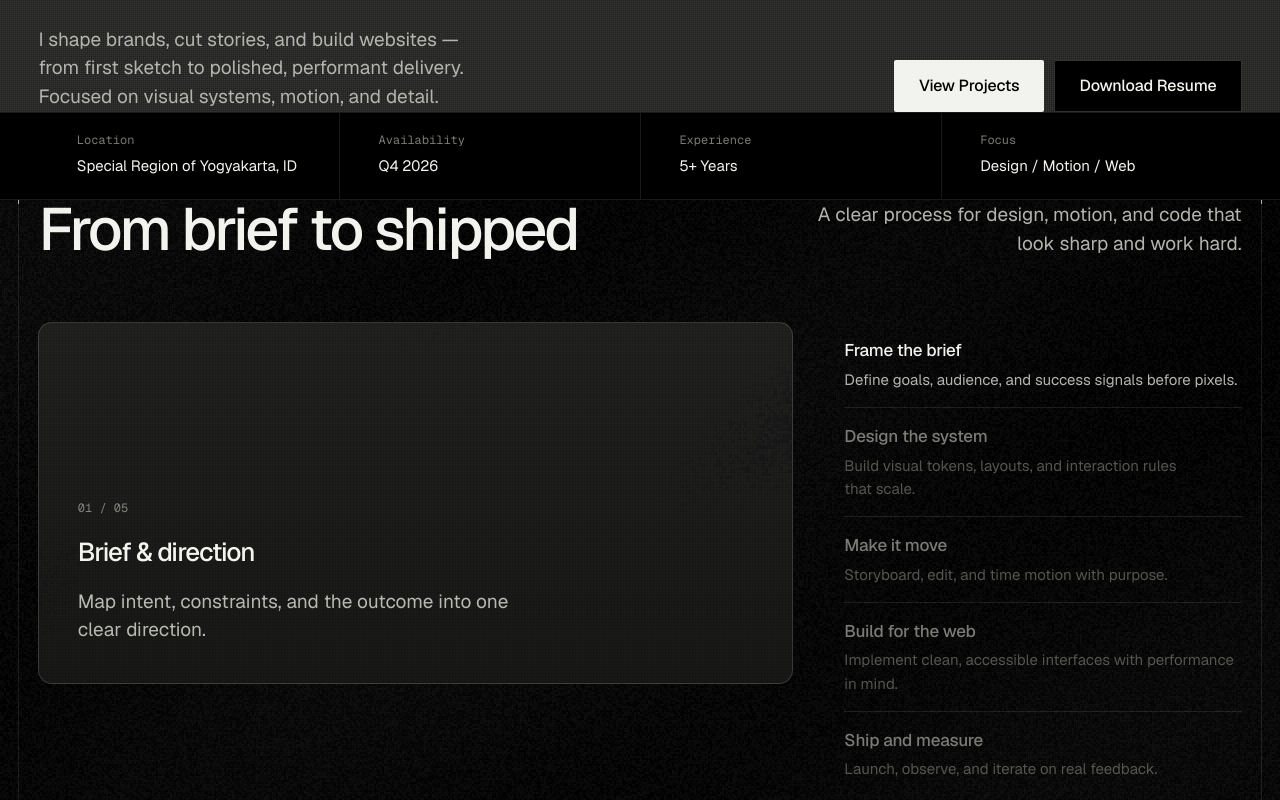
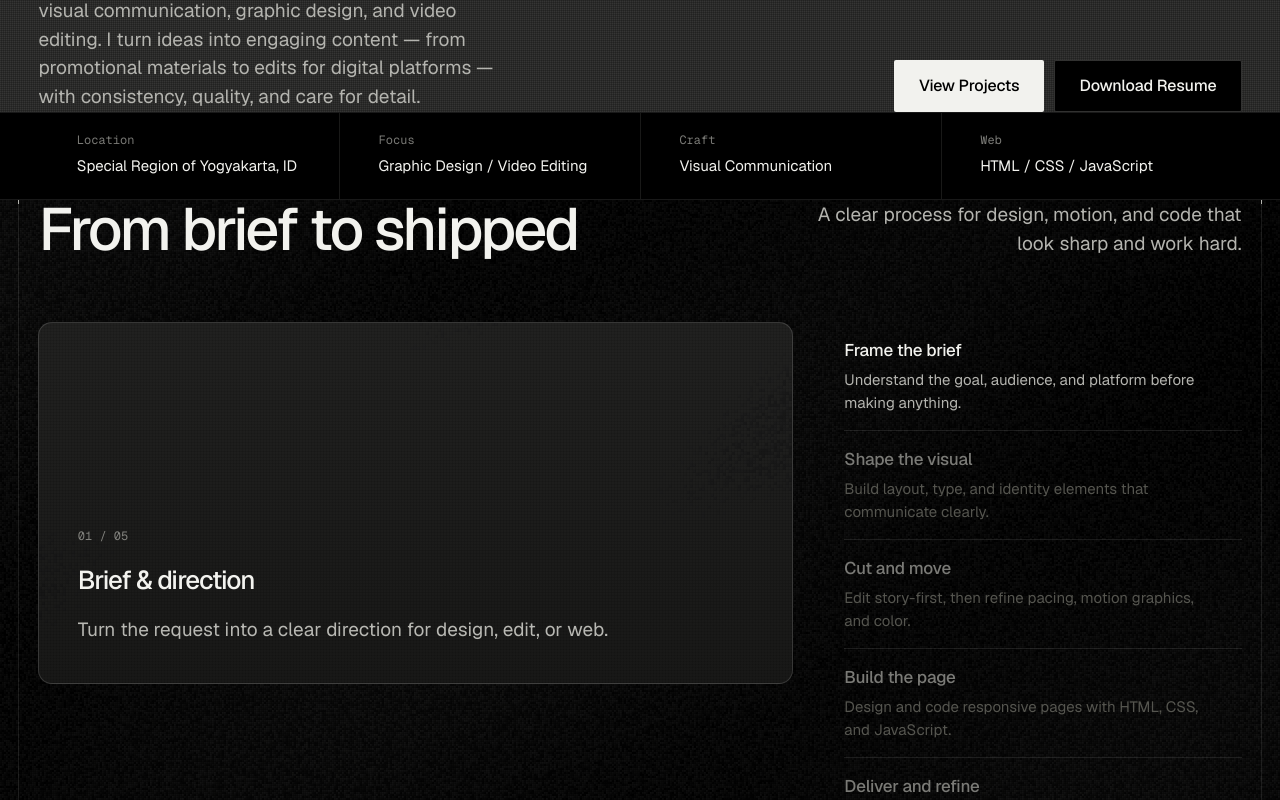
Before and after one commit to SuryaRaehan/PORTOFOLIO, a React (Vite) app: page / in a window 1280 px wide. Shown: the part 600-1400 px from the top of the page. Built offline with nearby package versions, Linux system fonts and the light colour scheme.

Commit message:
Align portfolio copy with CV

```diff
--- a/index.html
+++ b/index.html
@@ -5,7 +5,7 @@
     <meta name="viewport" content="width=device-width, initial-scale=1" />
     <meta name="theme-color" content="#000000" />
     <meta name="color-scheme" content="dark" />
-    <meta name="description" content="Surya Raehan Aryudi — graphic design, video editing, and web development for sharp brands, stories, and websites." />
+    <meta name="description" content="Surya Raehan Aryudi — creative video editor and graphic designer for visual communication, social content, and digital platforms." />
     <title>Surya Raehan Aryudi — Portfolio</title>
     <link rel="preconnect" href="https://fonts.googleapis.com" />
     <link rel="preconnect" href="https://fonts.gstatic.com" crossorigin />
--- a/src/App.tsx
+++ b/src/App.tsx
@@ -18,10 +18,10 @@ function Services() {
       <div className="wrap">
         <div className="head">
           <h2 className="h2" data-in="">
-            Made for work that matters
+            Creative services
           </h2>
           <p className="lead head-lead" data-in="" style={stagger(1)}>
-            Design, code, and polish — handled as one craft.
+            Design, edit, and build work for digital platforms.
           </p>
         </div>
         <div className="cards cards--3">
--- a/src/components/Contact.tsx
+++ b/src/components/Contact.tsx
@@ -9,7 +9,7 @@ export default function Contact() {
       <div className="wrap">
         <SectionHead
           title="Let's build something sharp"
-          lead="Open for select projects, collaborations, and creative teams."
+          lead="Reach out for graphic design, video editing, and web work."
         />
         <div className="cards cards--2">
           <article className="card card--os" data-in="">
@@ -25,8 +25,8 @@ export default function Contact() {
                 <dd>{content.LOCATION}</dd>
               </div>
               <div>
-                <dt className="mono">Status</dt>
-                <dd>{content.AVAILABILITY}</dd>
+                <dt className="mono">Focus</dt>
+                <dd>{content.FOCUS}</dd>
               </div>
             </dl>
             <a className="btn btn-ink btn-lg" href={`mailto:${content.EMAIL}`}>
--- a/src/components/Hero.tsx
+++ b/src/components/Hero.tsx
@@ -16,7 +16,7 @@ export default function Hero() {
         <DitherCanvas className="hero-dither" config={DITHER_CONFIG.HERO} />
         <div className="wrap hero-in">
           <div className="mono hero-top">
-            <span className="beta">{content.AVAILABILITY}</span>
+            <span className="beta">{content.FOCUS}</span>
             <span className="hero-notes">
               {content.LOCATION} · {content.ROLE}
             </span>
--- a/src/components/Projects.tsx
+++ b/src/components/Projects.tsx
@@ -11,13 +11,13 @@ export default function Projects() {
     <section className="sec" id="work">
       <div className="wrap">
         <SectionHead
-          title="Selected work"
-          lead="Case studies focused on outcomes, clarity, and craft."
+          title="What I make"
+          lead="Creative services for design, video, and digital platforms."
         />
         <article className="card card--media" data-in="">
           <div className="card-bar mono">
-            <span>featured case · {featured.category}</span>
-            <span className="dim">outcome: {featured.outcome}</span>
+            <span>focus · {featured.category}</span>
+            <span className="dim">deliverable: {featured.outcome.replace(/^Deliverable: /, "")}</span>
           </div>
           <div className="reveal" style={{ minHeight: 380 }}>
             <div
--- a/src/content.ts
+++ b/src/content.ts
@@ -11,11 +11,11 @@ import type {
 } from "./model";
 
 export const NAME = "Surya Raehan Aryudi";
-export const ROLE = "Graphic Design · Video Editor · Web Developer";
+export const ROLE = "Creative Video Editor & Graphic Designer";
 export const TAGLINE = "A portfolio for design, motion, and the web.";
 export const HERO_LEAD =
-  "I shape brands, cut stories, and build websites — from first sketch to polished, performant delivery. Focused on visual systems, motion, and detail.";
-export const AVAILABILITY = "Available for select projects";
+  "Creative and detail-oriented, with a strong interest in visual communication, graphic design, and video editing. I turn ideas into engaging content — from promotional materials to edits for digital platforms — with consistency, quality, and care for detail.";
+export const FOCUS = "Graphic Design · Video Editing · Web";
 export const LOCATION = "Special Region of Yogyakarta, ID";
 export const EMAIL = "suryaraehan73@gmail.com";
 export const RESUME_URL = "./resume.pdf";
@@ -30,133 +30,133 @@ export const NAV: NavItem[] = [
   { label: "FAQ", href: "#faq" },
 ];
 
-export const HERO_WORDS = ["designs.", "films.", "websites.", "experiences."];
+export const HERO_WORDS = ["designs.", "edits.", "stories.", "websites."];
 
 export const METRICS: Metric[] = [
-  { label: "Location", value: "Special Region of Yogyakarta, ID" },
-  { label: "Availability", value: "Q4 2026" },
-  { label: "Experience", value: "5+ Years" },
-  { label: "Focus", value: "Design / Motion / Web" },
+  { label: "Location", value: LOCATION },
+  { label: "Focus", value: "Graphic Design / Video Editing" },
+  { label: "Craft", value: "Visual Communication" },
+  { label: "Web", value: "HTML / CSS / JavaScript" },
 ];
 
 export const PROCESS: ProcessStep[] = [
   {
     name: "Frame the brief",
-    detail: "Define goals, audience, and success signals before pixels.",
+    detail: "Understand the goal, audience, and platform before making anything.",
     previewTitle: "Brief & direction",
-    previewBody: "Map intent, constraints, and the outcome into one clear direction.",
+    previewBody: "Turn the request into a clear direction for design, edit, or web.",
   },
   {
-    name: "Design the system",
-    detail: "Build visual tokens, layouts, and interaction rules that scale.",
+    name: "Shape the visual",
+    detail: "Build layout, type, and identity elements that communicate clearly.",
     previewTitle: "Visual system",
-    previewBody: "Typography, spacing, color, and motion form a reusable visual language.",
+    previewBody: "Typography, color, and composition across social and promotional materials.",
   },
   {
-    name: "Make it move",
-    detail: "Storyboard, edit, and time motion with purpose.",
+    name: "Cut and move",
+    detail: "Edit story-first, then refine pacing, motion graphics, and color.",
     previewTitle: "Motion & edit",
-    previewBody: "Cuts, pacing, sound, and transitions that carry the message.",
+    previewBody: "Cinematic and short-form edits with grading and purposeful animation.",
   },
   {
-    name: "Build for the web",
-    detail: "Implement clean, accessible interfaces with performance in mind.",
-    previewTitle: "Development",
-    previewBody: "Typed components, responsive layout, and efficient rendering from day one.",
+    name: "Build the page",
+    detail: "Design and code responsive pages with HTML, CSS, and JavaScript.",
+    previewTitle: "Web design",
+    previewBody: "Basic UI/UX, clean layout, and front-end work for digital platforms.",
   },
   {
-    name: "Ship and measure",
-    detail: "Launch, observe, and iterate on real feedback.",
-    previewTitle: "Release",
-    previewBody: "Performance checks, QA, and measurable improvements after launch.",
+    name: "Deliver and refine",
+    detail: "Export the right formats and adjust based on feedback.",
+    previewTitle: "Delivery",
+    previewBody: "Platform-ready assets and final files, refined after review.",
   },
 ];
 
 export const SERVICES: Service[] = [
   {
-    tag: "craft",
+    tag: "design",
     title: "Graphic Design",
-    body: "Brand systems, layouts, and visual identities that stay consistent across every touchpoint.",
-  },
-  {
-    tag: "code",
-    title: "Web Development",
-    body: "Responsive websites and interfaces built with clean, maintainable, performant code.",
+    body: "Social media content, digital posters and promotional design, branding and visual identity, and marketing materials.",
   },
   {
     tag: "motion",
     title: "Video Editing",
-    body: "Story-led cuts, motion graphics, and finishing that make every second count.",
+    body: "Cinematic and promotional videos, social reels and short-form edits, event documentation, and video storytelling.",
+  },
+  {
+    tag: "code",
+    title: "Digital Development",
+    body: "Website design and basic front-end development with HTML, CSS, and JavaScript.",
   },
 ];
 
 export const STACK: StackItem[] = [
-  { name: "Design Tools", cmd: "$ figma --tokens dark" },
-  { name: "Video Suite", cmd: "$ premiere --render 4k" },
-  { name: "TypeScript / React", cmd: "$ npx tsc --noEmit" },
-  { name: "Vite / Web", cmd: "$ npm run dev" },
+  { name: "Graphic & Social Design", cmd: "$ design --brand --social" },
+  { name: "Video & Post-Production", cmd: "$ edit --motion --grade" },
+  { name: "Typography & Layout", cmd: "$ type --scale --grid" },
+  { name: "Web & UI Basics", cmd: "$ html --css --javascript" },
 ];
 
 export const CAPABILITIES: Capability[] = [
   {
-    title: "Concept to delivery",
-    body: "From rough brief to final asset or live site, with clear communication at every step.",
-    meta: "idea → ship",
+    title: "Creative thinking",
+    body: "Turning ideas into clear visual work across design, editing, and web, with consistency from first draft to final export.",
+    meta: "idea → output",
   },
   {
-    title: "Design & technical depth",
-    body: "Comfortable across visual design, editing, interface building, and performance polish.",
-    meta: "visual → code",
+    title: "Detail and collaboration",
+    body: "Attentive, adaptable, and responsible in teamwork and communication, with time management for delivery.",
+    meta: "craft → team",
   },
 ];
 
 export const PROJECTS: Project[] = [
   {
-    category: "Brand Identity",
-    title: "Surya Studio",
-    body: "A visual identity system for a creative studio, spanning marks, type, and brand applications.",
-    outcome: "3x faster asset turnaround",
+    category: "Graphic Design",
+    title: "Social media content",
+    body: "Posts, banners, and promotional graphics built for consistent visual communication across platforms.",
+    outcome: "Deliverable: social media assets",
   },
   {
-    category: "Video",
-    title: "Launch Reel",
-    body: "A story-led launch film with motion graphics and sound design for a product release.",
-    outcome: "+42% watch-through rate",
+    category: "Video Editing",
+    title: "Short-form video",
+    body: "Reels and short edits with story-led cuts, motion graphics, and color finishing.",
+    outcome: "Deliverable: platform-ready edits",
   },
   {
-    category: "Web",
-    title: "Portfolio Site",
-    body: "A motion-led website with fast navigation and expressive, responsive layouts.",
-    outcome: "+18% inquiry rate",
+    category: "Branding",
+    title: "Visual identity",
+    body: "Marks, type, and layout systems for brands that need a consistent look across materials.",
+    outcome: "Deliverable: identity guidelines",
   },
   {
-    category: "Design System",
-    title: "Editorial Kit",
-    body: "A modular editorial system for teams, focused on clarity, speed, and consistent output.",
-    outcome: "Reduced production time by 35%",
+    category: "Web Design",
+    title: "Website design",
+    body: "Responsive pages and basic front-end builds using HTML, CSS, and JavaScript.",
+    outcome: "Deliverable: responsive website",
   },
 ];
 
 export const FAQ: FaqItem[] = [
   {
-    q: "What kind of projects do you take on?",
-    a: "Brand identities, video edits, motion graphics, and responsive websites. I work best where visual craft and technical execution both matter.",
+    q: "What services do you offer?",
+    a: "Graphic design, video editing, and web design — including social media content, promotional materials, short-form video, and responsive websites.",
   },
   {
-    q: "What is your typical process?",
-    a: "I start with the brief and constraints, move into a visual system, build or edit iteratively, then polish motion and performance before delivery.",
+    q: "Which skills do you work with?",
+    a: "Visual communication, branding, typography and layout, post-production, color grading, motion graphics, basic UI/UX, and HTML, CSS, and JavaScript.",
   },
   {
-    q: "Are you available for freelance work?",
-    a: "Yes — I'm available for select projects in Q4 2026. Reach out with scope, timeline, and goals.",
+    q: "What does a typical project look like?",
+    a: "I start with the brief and platform, shape the visual direction, then design, edit, or build iteratively before delivering platform-ready files.",
   },
   {
     q: "Do you work with teams or solo?",
-    a: "Both. I can collaborate with an existing team or own a project end-to-end, depending on what the work needs.",
+    a: "Both. I can collaborate with an existing team or handle a project end-to-end, depending on what the work needs.",
   },
   {
     q: "How do we get started?",
-    a: "Send a brief via email with what you're making, your timeline, and what success looks like. I'll reply with next steps.",
+    a: "Send a brief by email with what you're making, your timeline, and what success looks like. I'll reply with next steps.",
   },
 ];
 
```
